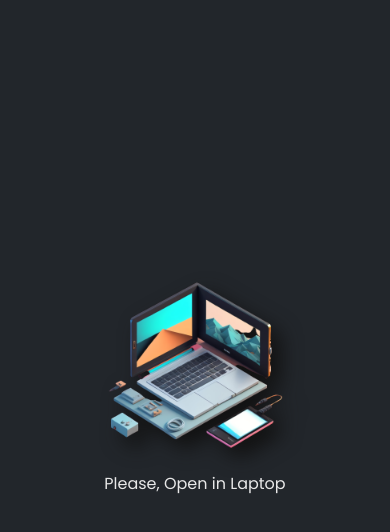
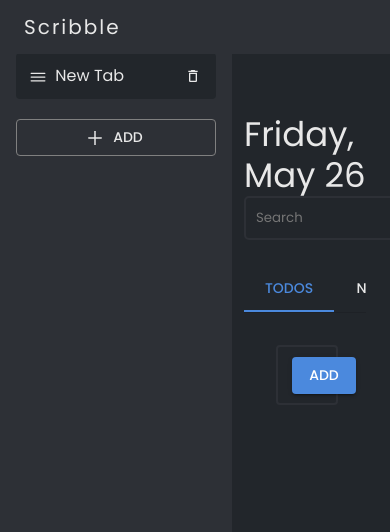
Before and after one commit to ArchitGhevariya007/scribble, a React (Create React App) app: page / in a window 390 px wide. Shown: the top 532 px of the page. Built offline with nearby package versions, Linux system fonts and the light colour scheme.

Commit message:
making app responsive for mobile

```diff
--- a/src/App.js
+++ b/src/App.js
@@ -1,7 +1,7 @@
 import "./App.css";
 import React from "react";
 import { createTheme, ThemeProvider, useMediaQuery } from "@mui/material";
-import Mobile from "./components/Mobile";
+// import Mobile from "./components/Mobile";
 import MainCotainer from "./components/MainContainer";
 
 const theme = createTheme({
@@ -25,7 +25,10 @@
     <>
       <ThemeProvider theme={theme}>
         {/* If screen size is small then it will call Mobile component */}
-        {isMobile ? <Mobile /> : <MainCotainer></MainCotainer>}
+        {isMobile ?
+        // <Mobile />
+        <MainCotainer/>
+        : <MainCotainer/>}
       </ThemeProvider>
     </>
   );
--- a/src/components/ContentTab.js
+++ b/src/components/ContentTab.js
@@ -11,9 +11,9 @@
 // Main function
 export default function ContentTab() {
   const [value, setValue] = useState("1");
-  const [SearchText,SetSearchText]=useState("");
+  const [SearchText, SetSearchText] = useState("");
 
-  const handleChange = (event,newValue) => {
+  const handleChange = (event, newValue) => {
     setValue(newValue);
   };
 
@@ -22,7 +22,9 @@
       marginTop: 6.5,
       marginLeft: "220px",
       padding: 3,
-      width: "auto",
+      // width: "auto",
+      maxWidth: "100%",
+      overflowX: "hidden",
     },
     TabsContainer: {
       mt: 3,
@@ -52,22 +54,29 @@
   });
 
   return (
+    <>
       <Box sx={style.mainContainer}>
         {/* Header Container */}
-      <Box sx={style.HeaderContainer}>
-        <Grid container spacing={2}>
+        <Box>
+          <Grid
+            container
+            direction="row"
+            justifyContent="space-between"
+            alignItems="baseline"
+          >
             {/* Date and Time */}
-          <Grid item xs={9}>
+            <Grid xs>
               <Typography variant="h4">{today}</Typography>
             </Grid>
-
             {/* Search Box */}
-          <Grid item xs={1}>
+            <Grid>
               <input
                 type="text"
                 placeholder="Search"
                 style={style.SearchBox}
-              onChange={(e)=>{SetSearchText(e.target.value)}}
+                onChange={(e) => {
+                  SetSearchText(e.target.value);
+                }}
               />
             </Grid>
           </Grid>
@@ -78,24 +87,40 @@
             {/* Tabs */}
             <Box sx={{ borderBottom: 1, borderColor: "divider" }}>
               <TabList onChange={handleChange}>
-              <Tab label="Todos" value="1" disableRipple sx={style.TabColor} />
-              <Tab label="Notes" value="2" disableRipple sx={style.TabColor} />
-              <Tab label="Passwords " value="3" disableRipple sx={style.TabColor} />
+                <Tab
+                  label="Todos"
+                  value="1"
+                  disableRipple
+                  sx={style.TabColor}
+                />
+                <Tab
+                  label="Notes"
+                  value="2"
+                  disableRipple
+                  sx={style.TabColor}
+                />
+                <Tab
+                  label="Passwords "
+                  value="3"
+                  disableRipple
+                  sx={style.TabColor}
+                />
               </TabList>
             </Box>
 
             {/* Tab Content */}
             <TabPanel value="1">
-            <Todos searchText={SearchText}/>
+              <Todos searchText={SearchText} />
             </TabPanel>
             <TabPanel value="2">
               <Notes searchText={SearchText} />
-          </TabPanel >
+            </TabPanel>
             <TabPanel value="3">
-            <Passwords/>
+              <Passwords searchText={SearchText} />
             </TabPanel>
           </TabContext>
         </Box>
       </Box>
+    </>
   );
 }
--- a/src/components/MainContainer.js
+++ b/src/components/MainContainer.js
@@ -3,15 +3,22 @@
 import Sidebar from "./Sidebar";
 import Navbar from "./Navbar";
 import TabContext from "../context/TabContext";
+import { Box } from "@mui/material";
+
 
 export default function MainCotainer() {
+
+
   return (
     <>
-      <TabContext>
+    <Box style={{}}>
+    <TabContext>
         <Navbar></Navbar>
         <Sidebar></Sidebar>
         <ContentTab />
       </TabContext>
+    </Box>
+
     </>
   );
 }
--- a/src/components/Navbar.js
+++ b/src/components/Navbar.js
@@ -1,31 +1,35 @@
-import { Box, Typography } from '@mui/material'
+import React from "react";
+import { Box, Typography } from "@mui/material";
 
-import React from 'react'
 
 export default function Navbar() {
 
   //Style for navbar
-    const style={
-        Navbar:{
+  const style = {
+    Navbar: {
       backgroundColor: "#2d3036",
-            padding:"2.1vh",
+      padding:"12px",
       pl:3,
-            position:"fixed",
-            top:0,
-            width:"100%",
+      // pl: isMobile ? 2 : 3,
+      position: "fixed",
+      top: 0,
+      width: "100%",
       zIndex: "100",
     },
-        LogoText:{
+    LogoText: {
       fontSize:"20px",
-            fontweight:700,
-            letterSpacing:"2px"
-        }
-    }
+      // fontSize: isMobile ? "16px" : "20px",
+      fontweight: 700,
+      letterSpacing: "2px",
+    },
+  };
   return (
     <>
       <Box sx={style.Navbar}>
-        <Typography variant="p" sx={style.LogoText}>Scribble</Typography>
+        <Typography variant="p" sx={style.LogoText}>
+          Scribble
+        </Typography>
       </Box>
     </>
-  )
+  );
 }
--- a/src/components/Passwords.js
+++ b/src/components/Passwords.js
@@ -3,10 +3,9 @@
 import { v4 as uuid } from "uuid";
 import { TabContextCreate } from "../context/TabContext";
 import { MdOutlineDelete, MdVisibility, MdVisibilityOff } from "react-icons/md";
- import  CryptoJS  from "crypto-js";
+import CryptoJS from "crypto-js";
 
-
-export default function Passwords() {
+export default function Passwords(props) {
   const style = {
     TextField: {
       backgroundColor: "transparent",
@@ -67,7 +66,10 @@
 
   //Encrypt and Decrypt password
   const encryptPassword = (password) => {
-      const encryptedPassword = CryptoJS.AES.encrypt(password, "encryptionKey").toString();
+    const encryptedPassword = CryptoJS.AES.encrypt(
+      password,
+      "encryptionKey"
+    ).toString();
     return encryptedPassword;
   };
 
@@ -92,7 +94,6 @@
           UserName: UserName,
           Password: encryptedPassword,
           // Password: Password,
-
         },
       ]);
     }
@@ -117,11 +118,12 @@
   const togglePasswordVisibility = (index) => {
     // setShowPassword(!showPassword);
     setShowPassword(index === showPassword ? null : index);
-
   };
 
-
-
+  // Filter the labels based on the search text
+  const filteredLabels = Tabs.Passwords.filter((psd) =>
+    psd.Label.toLowerCase().includes(props.searchText.toLowerCase())
+  );
 
   return (
     <>
@@ -175,7 +177,7 @@
       {/* Task List */}
       <Box sx={style.psdlist}>
         {Tabs.Passwords.length > 0 &&
-          Tabs.Passwords.map((data, key) => {
+          filteredLabels.map((data, key) => {
             if (selectedTab && data.TabId === selectedTab.TabId) {
               const isPasswordVisible = key === showPassword;
               return (
@@ -195,7 +197,6 @@
                         <p style={style.truncate}>{data.UserName}</p>
                       </Grid>
                       <Grid item xs={4}>
-
                         <input
                           type={isPasswordVisible ? "text" : "password"}
                           // value={data.Password}
@@ -203,15 +204,20 @@
                           style={style.PasswordBox}
                           readOnly
                         />
-
                       </Grid>
                     </Grid>
 
-                    <Box style={{
-                          marginRight:"8px"
+                    <Box
+                      style={{
+                        marginRight: "8px",
                       }}
-                        onClick={()=>togglePasswordVisibility(key)}>
-                      {isPasswordVisible ? <MdVisibilityOff /> : <MdVisibility />}
+                      onClick={() => togglePasswordVisibility(key)}
+                    >
+                      {isPasswordVisible ? (
+                        <MdVisibilityOff />
+                      ) : (
+                        <MdVisibility />
+                      )}
                     </Box>
 
                     <Box>
--- a/src/components/Sidebar.js
+++ b/src/components/Sidebar.js
@@ -1,4 +1,4 @@
-import React, { useContext } from "react";
+import React, { useState,useContext } from "react";
 import { Box, Stack, Grid, Button, TextField } from "@mui/material";
 import { IoIosMenu } from "react-icons/io";
 import { AiOutlinePlus } from "react-icons/ai";
@@ -6,6 +6,8 @@
 import { TabContextCreate } from "../context/TabContext";
 
 export default function Sidebar() {
+  const [sidebarVisible, setSidebarVisible] = useState(true);
+
   //Style
   const style = {
     SideBarBody: {
@@ -14,12 +16,14 @@
       maxWidth: "200px",
       pt: 3.5,
       p: 2,
-      minHeight: "100vh",
-      height: "100vh",
+      minHeight: "100%",
+      height: "100%",
       float: "left",
       position: "fixed",
       overflow: "auto",
-
+      zIndex: 1,
+      // marginTop:"7.5vh"
+      display: sidebarVisible ? "block" : "none",
     },
     addButton: {
       mt: 1.5,
@@ -72,8 +76,18 @@
   //************* Using Context *************
   const Tabs = useContext(TabContextCreate);
 
+  const handleToggleSidebar = () => {
+    setSidebarVisible(!sidebarVisible);
+  };
+
+
   return (
     <>
+    <Box sx={style.toggleButton}>
+        <Button variant="outlined" onClick={handleToggleSidebar}>
+          Toggle Sidebar
+        </Button>
+      </Box>
       <Box sx={style.SideBarBody}>
         {Tabs.Tab.map((tab, index) => (
           <Box
--- a/src/components/Todos.js
+++ b/src/components/Todos.js
@@ -44,6 +44,7 @@
       padding: 0.5,
       borderRadius: 1,
       width: "100%",
+      maxWidth:"100%",
       "&:hover": {
         backgroundColor: "#353940",
         cursor: "pointer",
```
Lines whose indentation alone changed are shown as unchanged.
